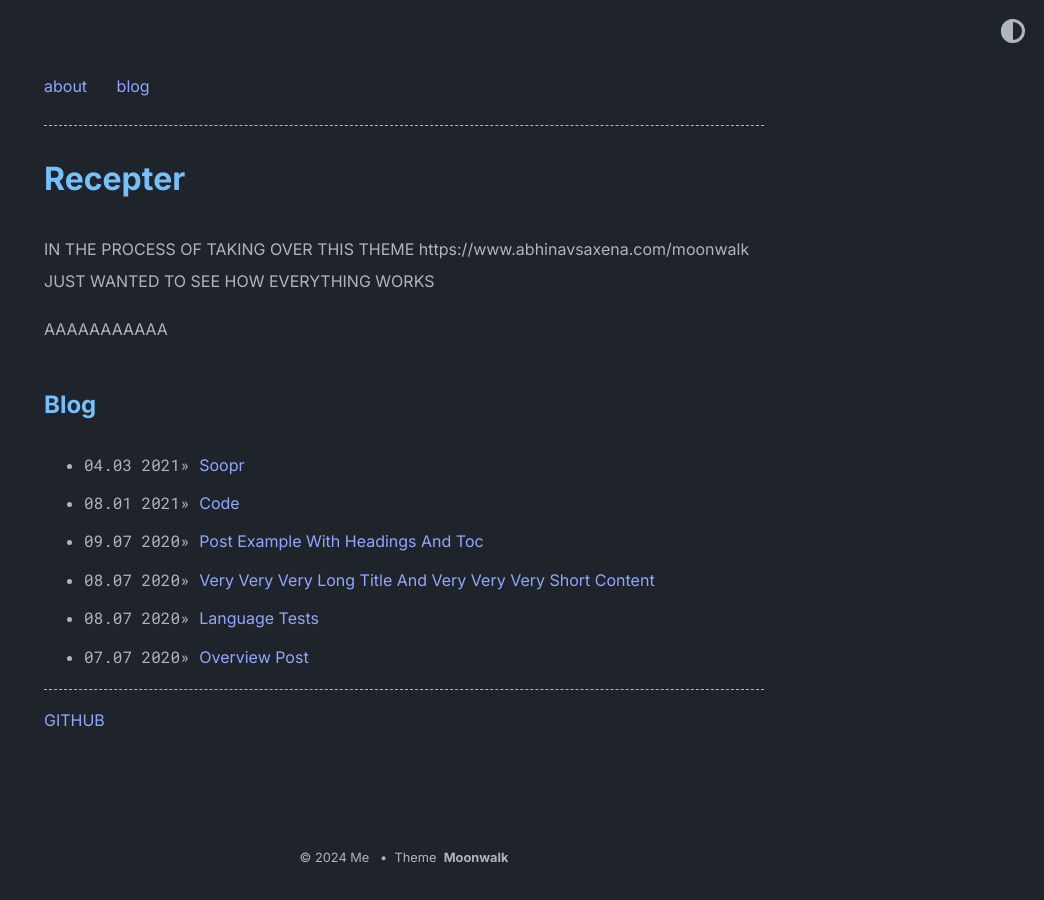
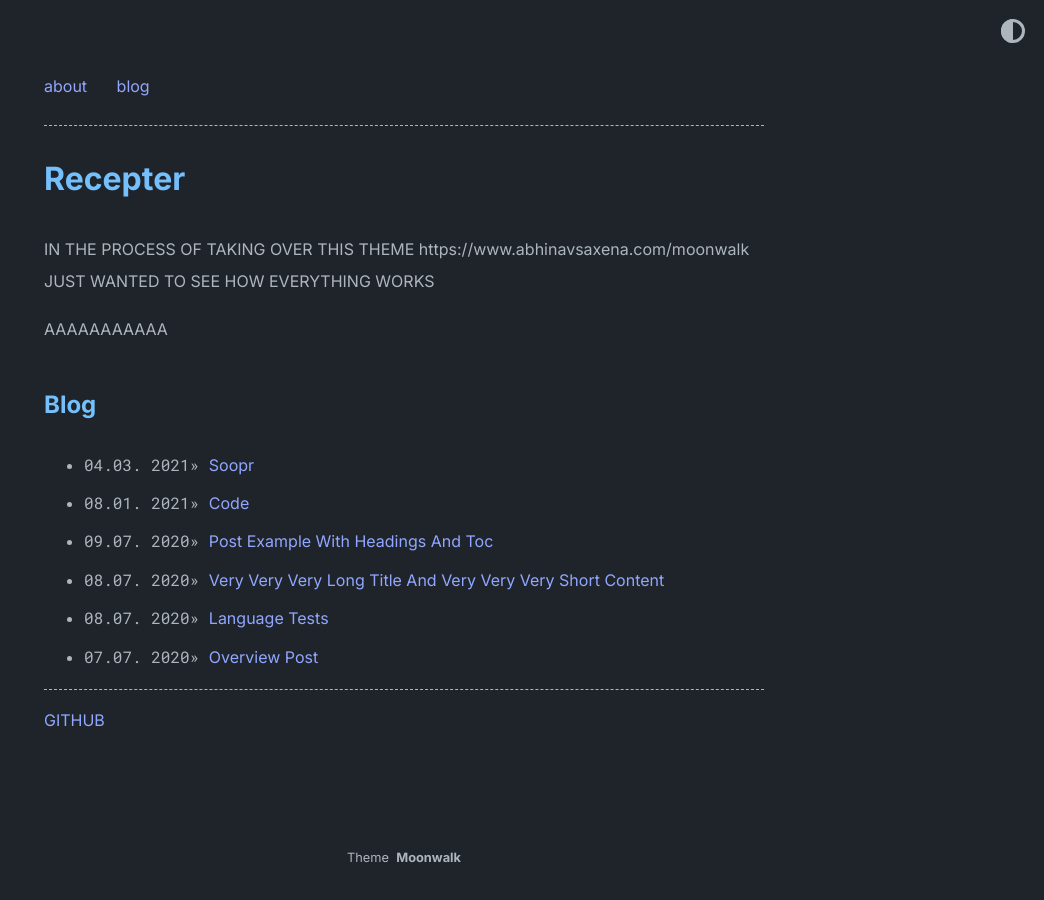
Before and after one commit to Vjaby/Recepter, a Jekyll site: the page built from index.md, in a window 1280 px wide. Shown: the whole page, without its empty margins (236-1280 px from the left). Built offline with Jekyll 4.4.1, drawn with Linux system fonts in a browser that asks for light colours; part of the change alters nothing that is shown.

Commit message:
Update config

```diff
--- a/_config.yml
+++ b/_config.yml
@@ -1,6 +1,6 @@
 title: Recepter
-author: Me
-url: https://www.abhinavsaxena.com/moonwalk # root address of the site
+author: Who should this even be now?
+url: https://vjaby.github.io/Recepter/ # root address of the site
 description: > # description of the site (multiple lines allowed)
   IN THE PROCESS OF TAKING OVER THIS THEME https://www.abhinavsaxena.com/moonwalk
   JUST WANTED TO SEE HOW EVERYTHING WORKS
@@ -9,22 +9,18 @@ permalink: /:slug
 
 favicon: "./logo.png" # relative path to site's favicon
 
-twitter:
-    username: abhinav # update or delete this
-    card: summary_large_image
-
 #theme: moonwalk # if you are using GitHub Pages, change it to remote_theme: abhinavs/moonwalk
-remote_theme: abhinavs/moonwalk
+#remote_theme: abhinavs/moonwalk
 
 theme_config:
   appearance: "dark" # can be "light", "dark" or "auto"
   appearance_toggle: true # if appearance can be switched by user
   back_home_text: "home.." # customize text for homepage link in post layout
-  date_format: "%d.%m %Y" # customize how date is formatted
+  date_format: "%d.%m. %Y" # customize how date is formatted
   show_description: true # show blog description
   show_navbar: true # show horizontal navbar
   show_footer: true # show footer links in home page,add in _data/home.yml
-  show_copyright: true # show copyright notice in footer
+  show_copyright: false # show copyright notice in footer
   # following keys are using to create home layout
   show_projects: false # show projects as cards, add in _data/home.yml
   show_blog: true # show blog posts added in _posts
```
